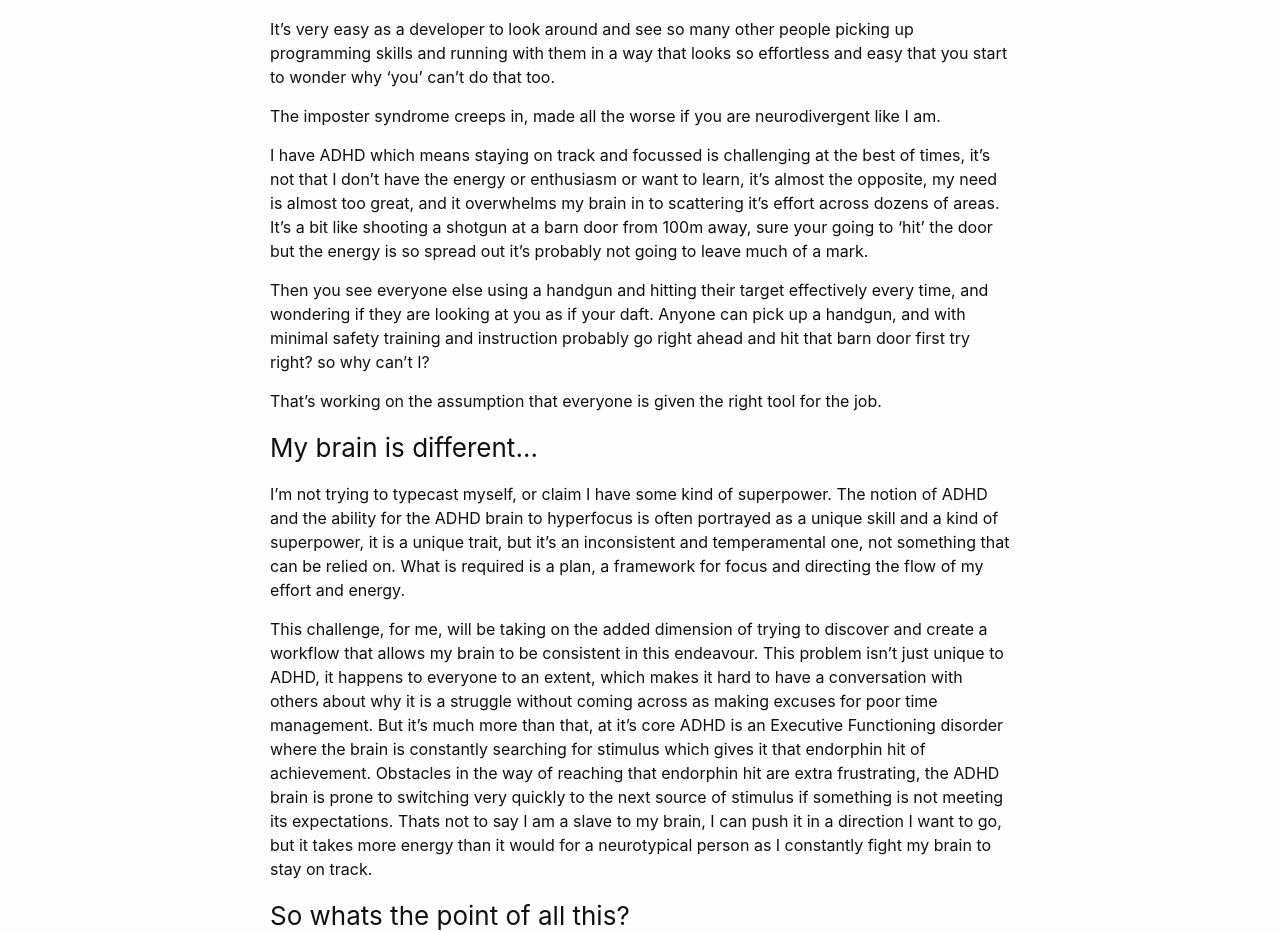
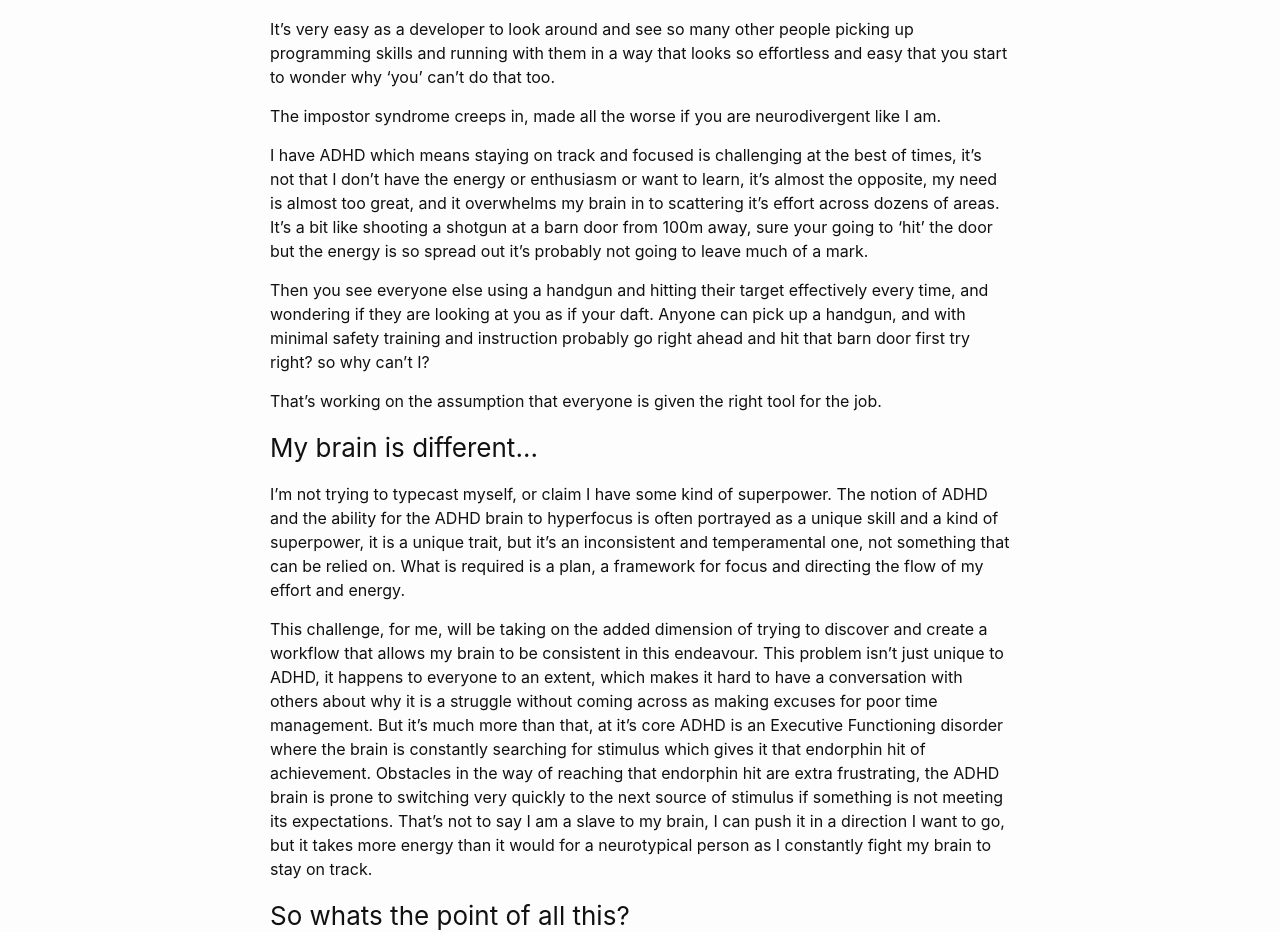
Before and after one commit to leon-paul-hart/leon-paul-hart.github.io, a Jekyll site: the page built from _posts/2020-05-20-ADHD-and-the-100-days-of-code-challenge.markdown, in a window 1280 px wide and 1400 px high. Shown: the part 381-1313 px from the top of the window. Built offline with Jekyll 4.4.1, drawn with Linux system fonts in a browser that asks for light colours.

Commit message:
Merging updates to master into develop to create parity (#4)
* Update 2020-05-20-ADHD-and-the-100-days-of-code-challenge.markdown

Fixed Typos

* Bump kramdown from 2.2.1 to 2.3.0

Bumps [kramdown](https://github.com/gettalong/kramdown) from 2.2.1 to 2.3.0.
- [Release notes](https://github.com/gettalong/kramdown/releases)
- [Changelog](https://github.com/gettalong/kramdown/blob/master/doc/news.page)
- [Commits](https://github.com/gettalong/kramdown/commits)

Signed-off-by: dependabot[bot] <support@github.com>

* Updated Ruby Gems

* Delete ruby.yml

* Create ruby.yml

* Delete ruby.yml

* Fixed typos and some minor formatting tweaks

Co-authored-by: dependabot[bot] <49699333+dependabot[bot]@users.noreply.github.com>

```diff
--- a/_posts/2020-05-20-ADHD-and-the-100-days-of-code-challenge.markdown
+++ b/_posts/2020-05-20-ADHD-and-the-100-days-of-code-challenge.markdown
@@ -13,9 +13,9 @@ This isn't going to be easy, I've been putting this off for a while for multiple
 
 It's very easy as a developer to look around and see so many other people picking up programming skills and running with them in a way that looks so effortless and easy that you start to wonder why 'you' can't do that too.
 
-The imposter syndrome creeps in, made all the worse if you are neurodivergent like I am.
+The impostor syndrome creeps in, made all the worse if you are neurodivergent like I am.
 
-I have ADHD which means staying on track and focussed is challenging at the best of times, it's not that I don't have the energy or enthusiasm or want to learn, it's almost the opposite, my need is almost too great, and it overwhelms my brain in to scattering it's effort across dozens of areas. It's a bit like shooting a shotgun at a barn door from 100m away, sure your going to 'hit' the door but the energy is so spread out it's probably not going to leave much of a mark.
+I have ADHD which means staying on track and focused is challenging at the best of times, it's not that I don't have the energy or enthusiasm or want to learn, it's almost the opposite, my need is almost too great, and it overwhelms my brain in to scattering it's effort across dozens of areas. It's a bit like shooting a shotgun at a barn door from 100m away, sure your going to 'hit' the door but the energy is so spread out it's probably not going to leave much of a mark.
 
 Then you see everyone else using a handgun and hitting their target effectively every time, and wondering if they are looking at you as if your daft. Anyone can pick up a handgun, and with minimal safety training and instruction probably go right ahead and hit that barn door first try right? so why can't I?
 
@@ -25,7 +25,7 @@ That's working on the assumption that everyone is given the right tool for the j
 
 I'm not trying to typecast myself, or claim I have some kind of superpower. The notion of ADHD and the ability for the ADHD brain to hyperfocus is often portrayed as a unique skill and a kind of superpower, it is a unique trait, but it's an inconsistent and temperamental one, not something that can be relied on. What is required is a plan, a framework for focus and directing the flow of my effort and energy.
 
-This challenge, for me, will be taking on the added dimension of trying to discover and create a workflow that allows my brain to be consistent in this endeavour. This problem isn't just unique to ADHD, it happens to everyone to an extent, which makes it hard to have a conversation with others about why it is a struggle without coming across as making excuses for poor time management. But it's much more than that, at it's core ADHD is an Executive Functioning disorder where the brain is constantly searching for stimulus which gives it that endorphin hit of achievement. Obstacles in the way of reaching that endorphin hit are extra frustrating, the ADHD brain is prone to switching very quickly to the next source of stimulus if something is not meeting its expectations. Thats not to say I am a slave to my brain, I can push it in a direction I want to go, but it takes more energy than it would for a neurotypical person as I constantly fight my brain to stay on track.
+This challenge, for me, will be taking on the added dimension of trying to discover and create a workflow that allows my brain to be consistent in this endeavour. This problem isn't just unique to ADHD, it happens to everyone to an extent, which makes it hard to have a conversation with others about why it is a struggle without coming across as making excuses for poor time management. But it's much more than that, at it's core ADHD is an Executive Functioning disorder where the brain is constantly searching for stimulus which gives it that endorphin hit of achievement. Obstacles in the way of reaching that endorphin hit are extra frustrating, the ADHD brain is prone to switching very quickly to the next source of stimulus if something is not meeting its expectations. That's not to say I am a slave to my brain, I can push it in a direction I want to go, but it takes more energy than it would for a neurotypical person as I constantly fight my brain to stay on track.
 
 ### So whats the point of all this?
 
@@ -38,6 +38,6 @@ Honestly, it's accountability, I'm putting this out there as a way to hold mysel
 - I'm very interested in 'workflows' for obvious reasons, nothing I've seen out there tutorial wise takes you from the very beginning of setting up a code repository and pipeline, adding automated unit and build tests, using TDD/BDD practices in the developing process and then deploying in a CI/CD way, it's all an incredibly fragmented and uncoordinated mess out there right now, with too many options and not enough consistency, this 'bothers' me as it is a blocker to my work flow, I hope to discover a process that works for me.
 - I'll hopefully have a nice portfolio of work from it that I can be proud of.
 
-## Welcome to 100 days of code ADHD style!
+### Welcome to 100 days of code ADHD style!
 
 Lets get started!!!
```
Also changed, not shown: other parts of _posts/2020-05-20-ADHD-and-the-100-days-of-code-challenge.markdown (+1 -1 lines), .github/workflows/ruby.yml (deleted), Gemfile.lock.
